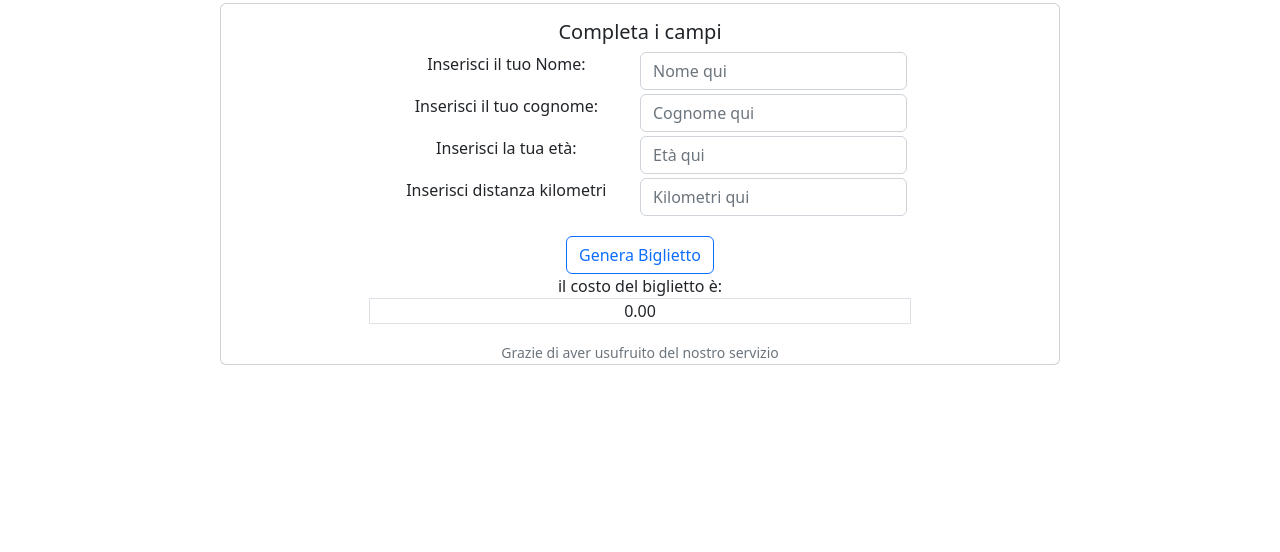
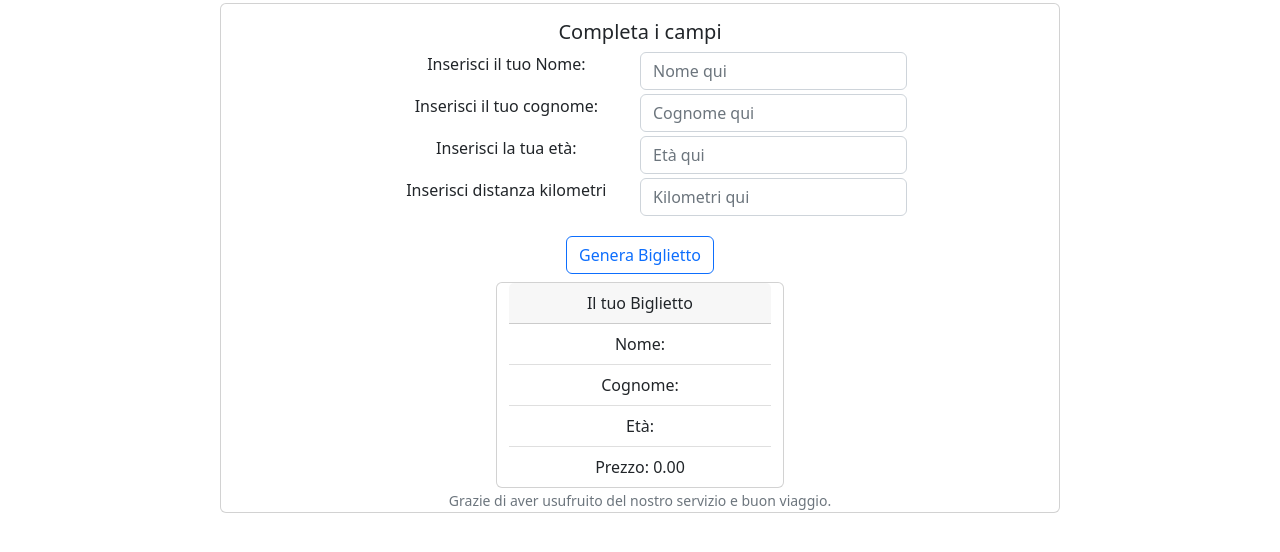
Before and after one commit to Pedra96/js-biglietto-treno, a plain HTML site: page index.html in a window 1280 px wide. Both pictures are taken after a click on the button "Genera Biglietto". Shown: the part 128-680 px from the top of the page. Drawn offline with nearby package versions, Linux system fonts and the light colour scheme.

Commit message:
completato esercizio

```diff
--- a/index.html
+++ b/index.html
@@ -8,7 +8,7 @@
 <link rel="stylesheet" href="./css/style.css">
 <title>Biglietto treno</title>
 </head>
-<body class=>
+<body>
     <!--header-->
     <header>
         <nav class="navbar bgred pb-0 mb-0">
@@ -75,10 +75,22 @@
                         </div>
 
                         <button type="button" class="btn btn-outline-primary" id="bottone">Genera Biglietto</button>
-                        <div> il costo del biglietto è:<p class="border" id ="biglietto">Lorem ipsum</p>
+
+                        <div class="row justify-content-center mt-2">
+                            <div class="card align-self-center" style="width: 18rem;">
+                            <div class="card-header">
+                              Il tuo Biglietto
+                            </div>
+                            <ul class="list-group list-group-flush">
+                              <li class="list-group-item " id="Nomebiglietto">Nome: </li>
+                              <li class="list-group-item" id="Cognomebiglietto">Cognome: </li>
+                              <li class="list-group-item" id="etàbiglietto">Età: </li>
+                              <li class="list-group-item" id="Prezzobiglietto">Prezzo: </li>
+                            </ul>
+                          </div>
                         </div>
                     </div>
-                        <p class="card-text"><small class="text-muted">Grazie di aver usufruito del nostro servizio</small></p>
+                        <p class="card-text"><small class="text-muted">Grazie di aver usufruito del nostro servizio e buon viaggio.</small></p>
                 </div>
             </div>
          </div>
--- a/js/main.js
+++ b/js/main.js
@@ -5,14 +5,20 @@ let sconto20Percento=20;
 
 let sconto40Percento=40;
 //
+let nome=document.getElementById("valoreNome");
+let cognome=document.getElementById("valoreCognome");
 
 let kmDaPercorrere=document.getElementById("kilometri");
 let eta=document.getElementById("età");
 
-document.getElementById("bottone").onclick = etaCheck;
-function check(){
-    document.getElementById("biglietto").innerHTML=kmDaPercorrere.value;
-    console.log(kmDaPercorrere);
+document.getElementById("bottone").onclick =generaBiglietto;
+function generaBiglietto(){
+    document.getElementById("Nomebiglietto").innerHTML="Nome: "+nome.value;
+    document.getElementById("Cognomebiglietto").innerHTML="Cognome: "+cognome.value;
+    document.getElementById("etàbiglietto").innerHTML="Età: "+eta.value;
+
+
+    etaCheck();
 }
 function percentage(num, per)
 {
@@ -24,11 +30,11 @@ function etaCheck(){
     let checkEta = eta.value;
 if(checkEta<18){
     let sconto =percentage(prezzoTotaleBiglietto,sconto20Percento).toFixed(2);
-    document.getElementById("biglietto").innerHTML=(prezzoTotaleBiglietto-sconto).toFixed(2);
-}else if(checkEta>65){
+    document.getElementById("Prezzobiglietto").innerHTML="Prezzo: "+(prezzoTotaleBiglietto-sconto).toFixed(2);
+}else if(checkEta>=65){
     let sconto =percentage(prezzoTotaleBiglietto,sconto20Percento).toFixed(2);
-    document.getElementById("biglietto").innerHTML=(prezzoTotaleBiglietto-sconto).toFixed(2);
+    document.getElementById("Prezzobiglietto").innerHTML="Prezzo: "+(prezzoTotaleBiglietto-sconto).toFixed(2);
 }else{
-    document.getElementById("biglietto").innerHTML= prezzoTotaleBiglietto.toFixed(2);
+    document.getElementById("Prezzobiglietto").innerHTML="Prezzo: "+ prezzoTotaleBiglietto.toFixed(2);
 }
 }
```
